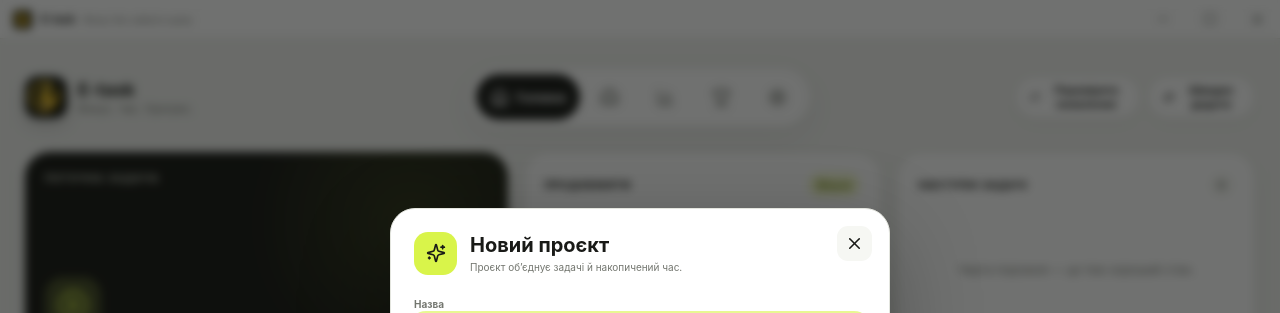
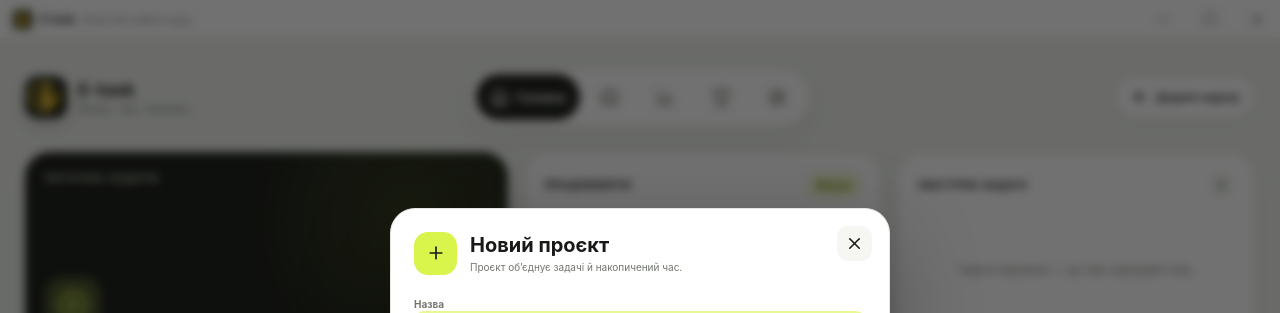
Before and after one commit to Validolio11/E-task-manager, a React (Vite) app: page / in a window 1280 px wide. Both pictures are taken after a click on the button "Створити проєкт". Shown: the top 313 px of the page. Built offline with nearby package versions, Linux system fonts and the light colour scheme.

Commit message:
Improve quick task flow and settings updates

```diff
--- a/src/App.tsx
+++ b/src/App.tsx
@@ -14,7 +14,6 @@ import {
   Plus,
   RotateCcw,
   Settings,
-  Sparkles,
   Trash2,
   Trophy,
   Upload,
@@ -73,7 +72,19 @@ function App() {
     document.documentElement.dataset.compact = String(store.data.settings.compact);
   }, [store.data.settings]);
 
-  const openQuickAdd = () => setModal(store.data.projects.some((project) => project.status === "active") ? { kind: "task" } : { kind: "project" });
+  const openQuickAdd = () => {
+    const activeProject = store.data.projects.find((project) => project.status === "active");
+    if (activeProject) {
+      setModal({ kind: "task", projectId: activeProject.id });
+      return;
+    }
+    const inboxId = store.createProject({
+      title: "Без проєкту",
+      description: "Швидкі задачі, які ще не належать до окремого проєкту.",
+      skill: "Інше",
+    });
+    setModal({ kind: "task", projectId: inboxId });
+  };
 
   if (store.loading) {
     return <div className="app-window"><WindowTitlebar/><main className="loading-screen"><img src="/app-icon.svg" alt=""/><strong>E-task</strong><span>Відкриваємо локальні дані…</span></main></div>;
@@ -99,16 +110,17 @@ function App() {
         </nav>
 
         <div className="topbar-actions">
-          <UpdateControl />
-          <button className="quick-add" onClick={openQuickAdd}><Sparkles size={17} /> <span>Швидко додати</span></button>
+          <button className="quick-add" onClick={openQuickAdd}><Plus size={18} strokeWidth={2.6}/> <span>Додати задачу</span></button>
         </div>
       </header>
 
-      {view === "home" && <HomePage store={store} setView={setView} openModal={setModal} />}
-      {view === "projects" && <ProjectsPage store={store} openModal={setModal} />}
-      {view === "analytics" && <AnalyticsPage store={store} />}
-      {view === "skills" && <SkillsPage store={store} />}
-      {view === "settings" && <SettingsPage store={store} />}
+      <div className="app-content">
+        {view === "home" && <HomePage store={store} setView={setView} openModal={setModal} />}
+        {view === "projects" && <ProjectsPage store={store} openModal={setModal} />}
+        {view === "analytics" && <AnalyticsPage store={store} />}
+        {view === "skills" && <SkillsPage store={store} />}
+        {view === "settings" && <SettingsPage store={store} />}
+      </div>
 
       {modal?.kind === "project" && (
         <ProjectModal
@@ -372,6 +384,7 @@ function SettingsPage({ store }: { store: Store }) {
       <SettingsCard title="Вигляд панелі" description="Компактний режим зменшує відступи та висоту карток."><Segmented value={String(settings.compact)} options={[["false","Звичайний"],["true","Компактний"]]} onChange={(value) => store.updateSettings({ compact: value === "true" })}/></SettingsCard>
       <SettingsCard title="Звук цілі" description="Короткий сигнал не зупиняє таймер."><label className="switch-row"><span>{settings.soundEnabled ? "Увімкнено" : "Вимкнено"}</span><input type="checkbox" checked={settings.soundEnabled} onChange={(event) => store.updateSettings({ soundEnabled: event.target.checked })}/><i/></label></SettingsCard>
       <SettingsCard className="settings-wide" title="Швидкі цілі" description="Ціль — це орієнтир, таймер продовжить рахувати далі."><div className="preset-editor"><div>{settings.focusPresets.map((preset) => <span key={preset}>{preset} хв<button aria-label={`Видалити ${preset} хв`} onClick={() => settings.focusPresets.length > 1 && store.updateSettings({ focusPresets: settings.focusPresets.filter((item) => item !== preset) })}><X size={13}/></button></span>)}</div><label><input type="number" min="1" max="240" value={customPreset} onChange={(event) => setCustomPreset(Number(event.target.value))}/><button onClick={addPreset}><Plus size={15}/> Додати</button></label></div></SettingsCard>
+      <SettingsCard className="settings-wide settings-update-card" title="Версія та оновлення" description="E-task перевіряє підписані оновлення через GitHub і встановлює їх без ручного завантаження."><UpdateControl/></SettingsCard>
       <SettingsCard className="settings-wide" title="Резервна копія" description="Дані зберігаються локально. Експорт корисно робити після важливих змін."><div className="backup-actions"><button onClick={exportBackup}><Download size={16}/> Експортувати JSON</button><button onClick={() => fileInput.current?.click()}><Upload size={16}/> Імпортувати</button><input ref={fileInput} type="file" accept="application/json" hidden onChange={(event) => importFile(event.target.files?.[0])}/></div><div className="data-summary"><span>{store.data.projects.length} проєктів</span><span>{store.data.tasks.length} задач</span><span>{store.data.sessions.length} сесій</span></div></SettingsCard>
       <SettingsCard className="settings-wide danger-zone" title="Очистити локальні дані" description="Дія видалить усі проєкти, задачі та статистику на цьому комп’ютері."><button className="danger-button" onClick={() => { if (window.confirm("Видалити всі локальні дані E-task? Цю дію неможливо скасувати.")) store.resetAll(); }}><RotateCcw size={16}/> Очистити все</button></SettingsCard>
     </div>
@@ -397,7 +410,7 @@ function TaskModal({ task, initialProjectId, projects, presets, onClose, onSave
 
 function Modal({ title, subtitle, onClose, children }: { title: string; subtitle: string; onClose: () => void; children: React.ReactNode }) {
   useEffect(() => { const listener = (event: KeyboardEvent) => event.key === "Escape" && onClose(); window.addEventListener("keydown", listener); return () => window.removeEventListener("keydown", listener); }, [onClose]);
-  return <div className="modal-backdrop" onMouseDown={(event) => event.target === event.currentTarget && onClose()}><section className="modal" role="dialog" aria-modal="true" aria-labelledby="modal-title"><button className="modal-close" onClick={onClose} aria-label="Закрити"><X size={19}/></button><div className="modal-heading"><span className="modal-icon"><Sparkles size={20}/></span><div><h2 id="modal-title">{title}</h2><p>{subtitle}</p></div></div>{children}</section></div>;
+  return <div className="modal-backdrop" onMouseDown={(event) => event.target === event.currentTarget && onClose()}><section className="modal" role="dialog" aria-modal="true" aria-labelledby="modal-title"><button className="modal-close" onClick={onClose} aria-label="Закрити"><X size={19}/></button><div className="modal-heading"><span className="modal-icon"><Plus size={20}/></span><div><h2 id="modal-title">{title}</h2><p>{subtitle}</p></div></div>{children}</section></div>;
 }
 
 function StatCard({ label, value, delta }: { label: string; value: string; delta: string }) {
```
